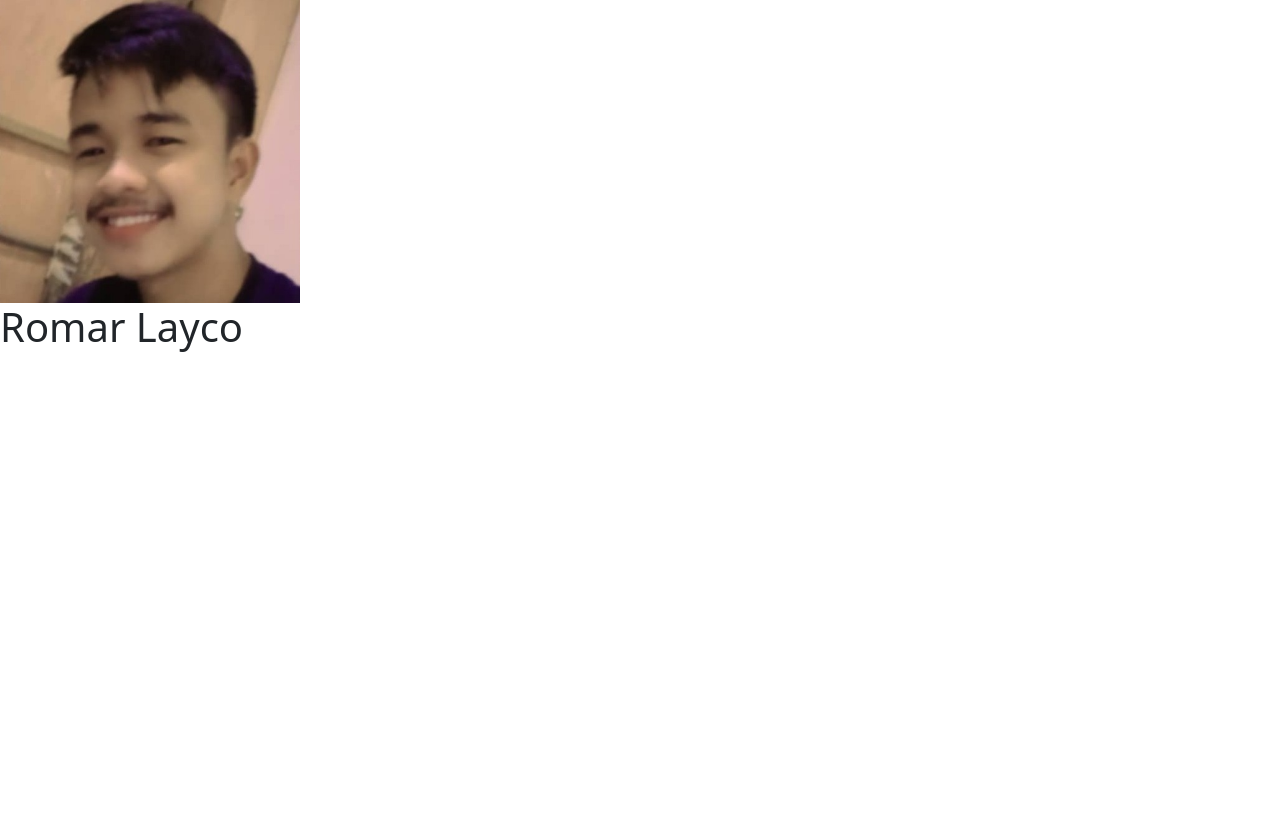
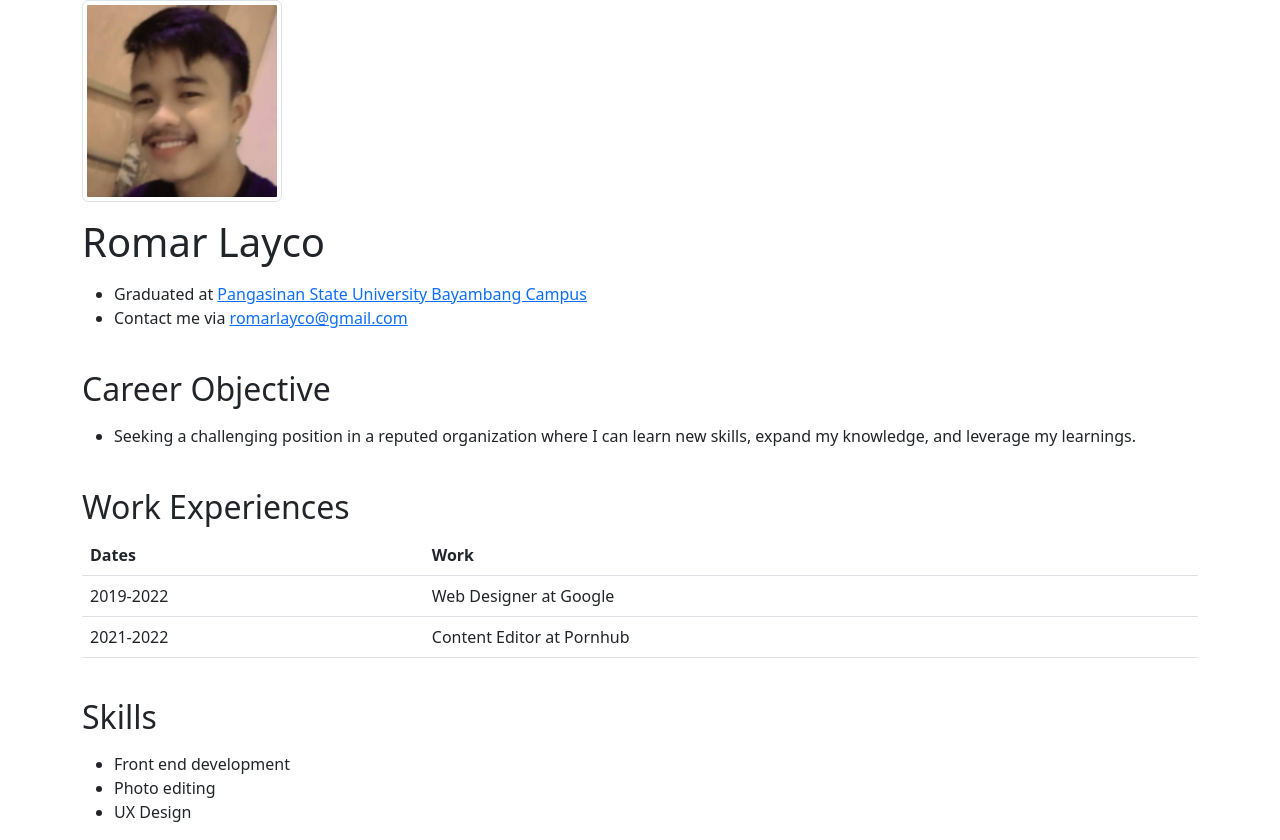
Before and after one commit to romarlayco/romarlayco, a plain HTML site: page index.html in a window 1280 px wide. Before the commit the page ends 800 px from the top, so only its background shows below. Drawn offline with nearby package versions, Linux system fonts and the light colour scheme.

Commit message:
Updated CV

```diff
--- a/index.html
+++ b/index.html
@@ -9,9 +9,67 @@
     <title>CV</title>
 </head>
 <body>
-    <div>
-        <img src="pic.jpg" class="img-fluid" width="300" height="300">
-        <h1>Romar Layco</h1>
+    <div class="container">
+        <div class="row">
+            <div class="col">
+                <p> <img src="pic.jpg" class="img-fluid img-thumbnail float-left" width="200" height="200">
+     <h1>Romar Layco</h1>
+
+                <p><ul>
+                    <li>Graduated at <a href="https://psu.edu.ph/psu-bayambang-campus-officials/">Pangasinan State University Bayambang Campus</a></li>
+                    <li>Contact me via <a href = "mailto: romarlayco@gmail.com">romarlayco@gmail.com</a></li>
+                </ul></p>
+                </p>
+
+
+
+
+            </div>
+        </div>
+        <br/>
+        <div class="row">
+            <div class="col">
+                <h2>Career Objective</h2>
+                <p><ul>
+                    <li>Seeking a challenging position in a reputed organization where I can learn new skills, expand my knowledge, and leverage my learnings.</li>
+                </ul></p>
+            </div>
+        </div>
+
+        <br/>
+
+        <div class="row">
+            <div class="col">
+                <h2>Work Experiences</h2>
+                <table class="table">
+                    <tr>
+                        <th>Dates</th>
+                        <th>Work</th>
+                    </tr>
+                    <tr>
+                        <td>2019-2022</td>
+                        <td>Web Designer at Google</td>
+                    </tr>
+                    <tr>
+                        <td>2021-2022</td>
+                        <td>Content Editor at Pornhub</td>
+                    </tr>
+                </table>
+            </div>
+        </div>
+
+        <br/>
+        <div class="row">
+            <div class="col">
+                <h2>Skills</h2>
+                <p><ul>
+                    <li>Front end development</li>
+                    <li>Photo editing</li>
+                    <li>UX Design</li>
+                </ul></p>
+            </div>
+        </div>
+
     </div>
 
 
```
